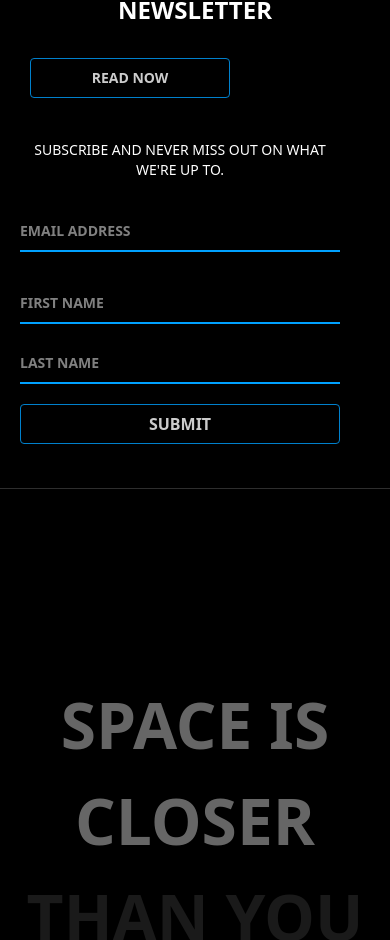
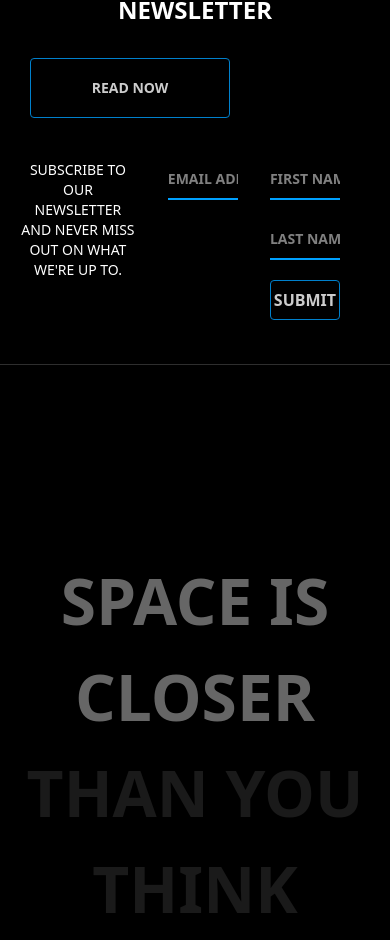
Before and after one commit to stevenanthonyrevo/Website_SAST, a React (Vite) app: page / in a window 390 px wide. Shown: the part 6512-7452 px from the top of the page. Built offline with nearby package versions, Linux system fonts and the light colour scheme.

Commit message:
optimised the subscribe to newsletter part for mobile users

```diff
--- a/src/components/Landing.jsx
+++ b/src/components/Landing.jsx
@@ -242,7 +242,7 @@ const Landing = () => {
         <hr className="opacity-15" />
         <br />
         <br />
-
+{/*optimizing this for mobile users*/}
 <form className="w-full md:h-60 m-5" style={{ padding: "20px" }}>
   <div className="news flex flex-col md:flex-row justify-evenly gap-8">
     <div className="flex flex-col gap-8" style={{ margin: "10px" }}>
@@ -250,15 +250,15 @@ const Landing = () => {
         SUBSCRIBE TO OUR SAST NEWSLETTER
       </div>
       <a href="./SAST Landing/newsletter.html">
-        <div className="h-10 w-50 border border-[#00a1ff] text-sm font-bold flex justify-center items-center opacity-80 rounded hover:bg-[#00a1ff] transition duration-500">
+        <div className="h-15 w-50 border border-[#00a1ff] text-sm font-bold flex justify-center items-center opacity-80 rounded hover:bg-[#00a1ff] transition duration-500">
           READ NOW
         </div>
       </a>
     </div>
 
-    <div className="flex flex-col justify-center gap-8 p-4 w-80 md:w-[500px]">
+    <div className="flex flex -col justify-center gap-8 p-4 w-80 md:w-[500px]">
       <h3 className="text-sm md:text-base font-lighter text-center md:text-left">
-        SUBSCRIBE AND NEVER MISS OUT ON WHAT WE'RE UP TO.
+        SUBSCRIBE TO OUR NEWSLETTER AND NEVER MISS OUT ON WHAT WE'RE UP TO.
       </h3>
 
       <input
```
Also changed, not shown: 1 other file (tests, documents, lock files or other folders).
